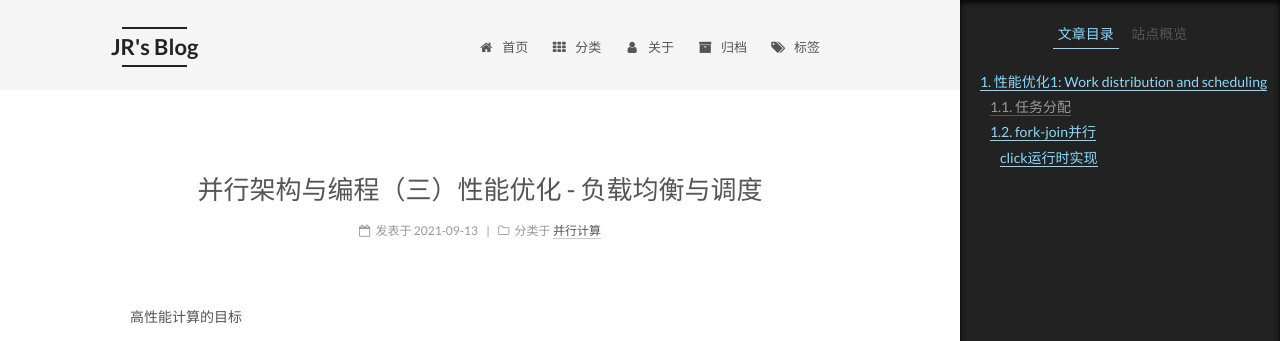
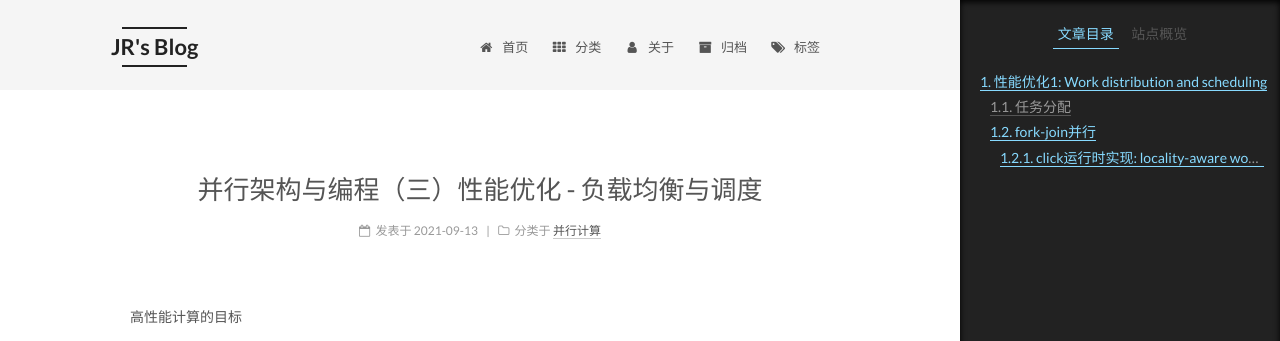
Before and after one commit to Willendless/willendless.github.io, a Jekyll site: the page built from _posts/2021-9-13-并行架构与编程（三）.md, in a window 1280 px wide. Shown: the top 341 px of the page. Built offline with Jekyll 4.4.1, drawn with Linux system fonts in a browser that asks for light colours; comment, search, counter and statistics services are not loaded; some of the changed text lies outside the part shown.

Commit message:
feat: update post

```diff
--- a/_posts/2021-9-13-并行架构与编程（三）.md
+++ b/_posts/2021-9-13-并行架构与编程（三）.md
@@ -73,7 +73,7 @@ parallel programming rules of thumb
 
 + **main idea**: expose independent work to the system using `cilk_spawn`
 
-#### click运行时实现
+#### 1.2.1. click运行时实现: locality-aware work stealing scheduler
 
 + strawman
   + **launch thread** for each `cilk_spawn` using `pthread_create`
```
Also changed, not shown: other parts of _posts/2021-9-13-并行架构与编程（三）.md (+1 -3 lines).
